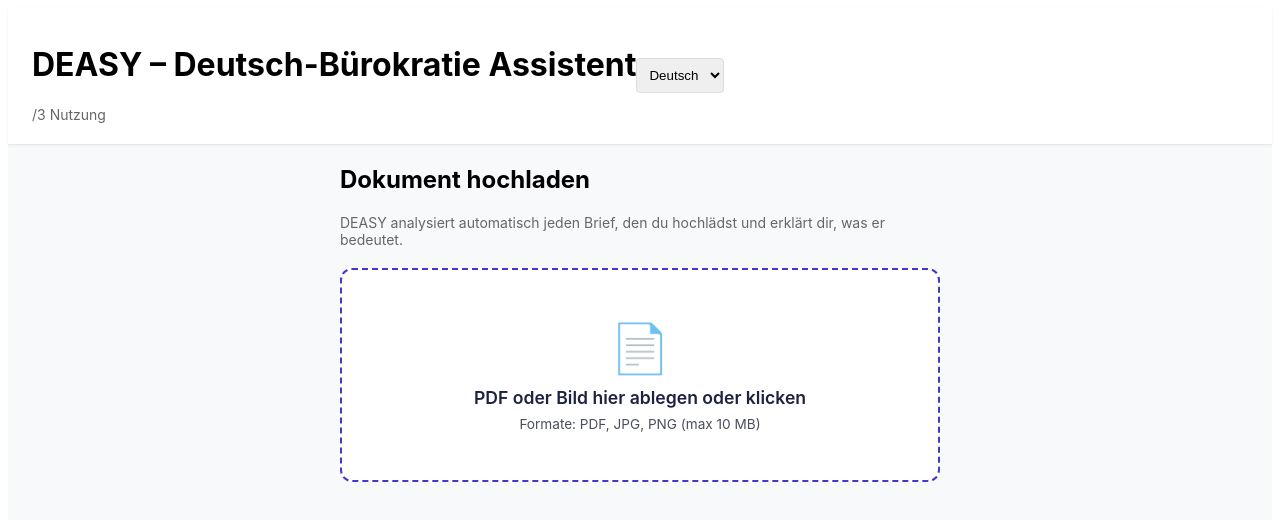
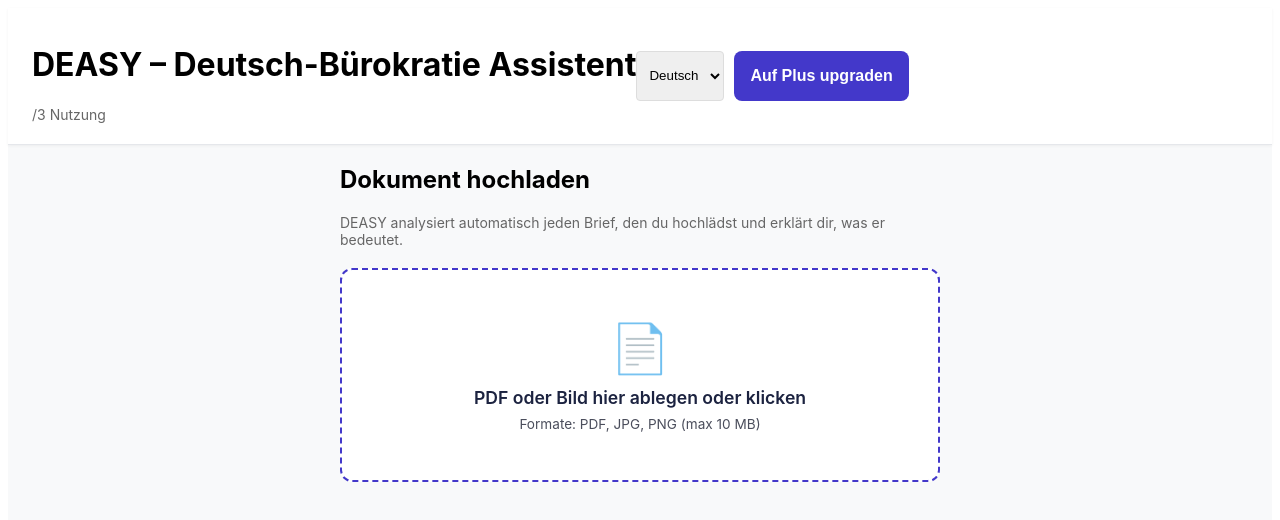
Before and after one commit to SchneiderStudios/deasy-saas, a Next.js app: page /app in a window 1280 px wide. Shown: the top 520 px of the page. Built offline with nearby package versions, Linux system fonts and the light colour scheme.

Commit message:
Update app.tsx

```diff
--- a/pages/app.tsx
+++ b/pages/app.tsx
@@ -516,7 +516,7 @@
               <option value="de">Deutsch</option>
               <option value="ru">Русский</option>
             </select>
-            {usageStats.currentTier === 'free' && (
+                       {currentTierId === 'free' && (
               <button onClick={() => setShowPricingModal(true)} className={styles.analyzeButton}>
                 {TEXTS.upgradeBtn}
               </button>
```
